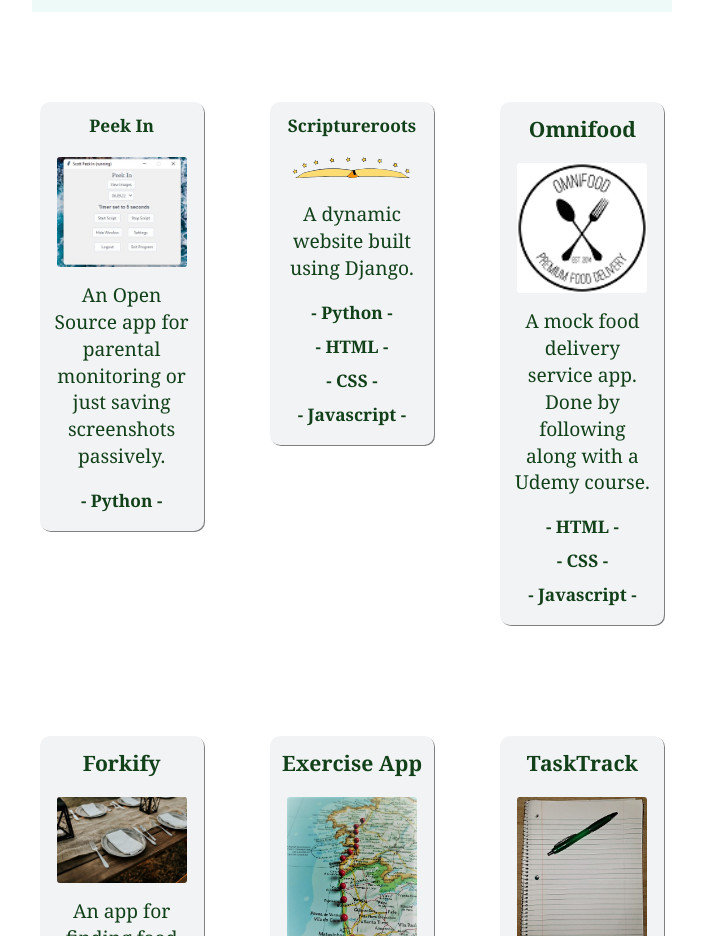
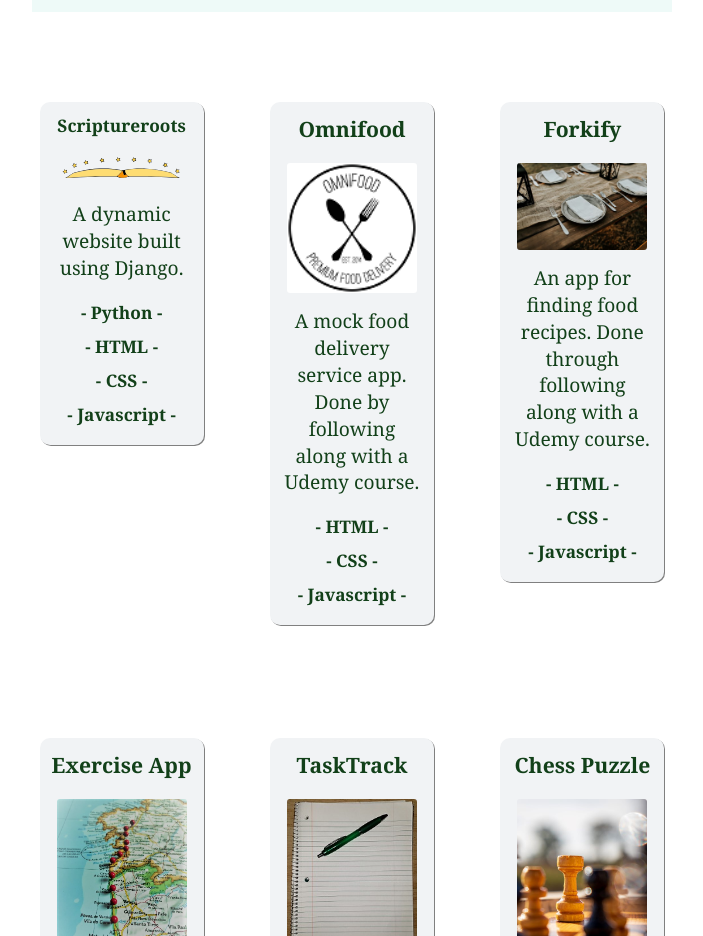
Before and after one commit to scotteifel/MySite, a website built with Parcel: page index.html in a window 1280 px wide. Shown: the part 850-1786 px from the top of the page, without its empty margins (288-991 px from the left). Built offline with nearby package versions, Linux system fonts and the light colour scheme.

Commit message:
Removed peek in for the present

```diff
--- a/index.html
+++ b/index.html
@@ -56,7 +56,7 @@
     <section>
       <ul class="project" id="projects-list">
 
-        <a href="https://github.com/scotteifel/Peek-In" target="blank">
+        <!-- <a href="https://github.com/scotteifel/Peek-In" target="blank">
           <li>
             <h3 class="reduce-font-size">Peek In</h3>
             <img src="src/img/PeekInMainWindow.png" alt="Peek In Main Page"
@@ -66,7 +66,7 @@
               <h5>- Python -</h5>
             </div>
           </li>
-        </a>
+        </a> -->
 
         <a href="https://scriptureroots.com/" target="blank">
           <li>
```
